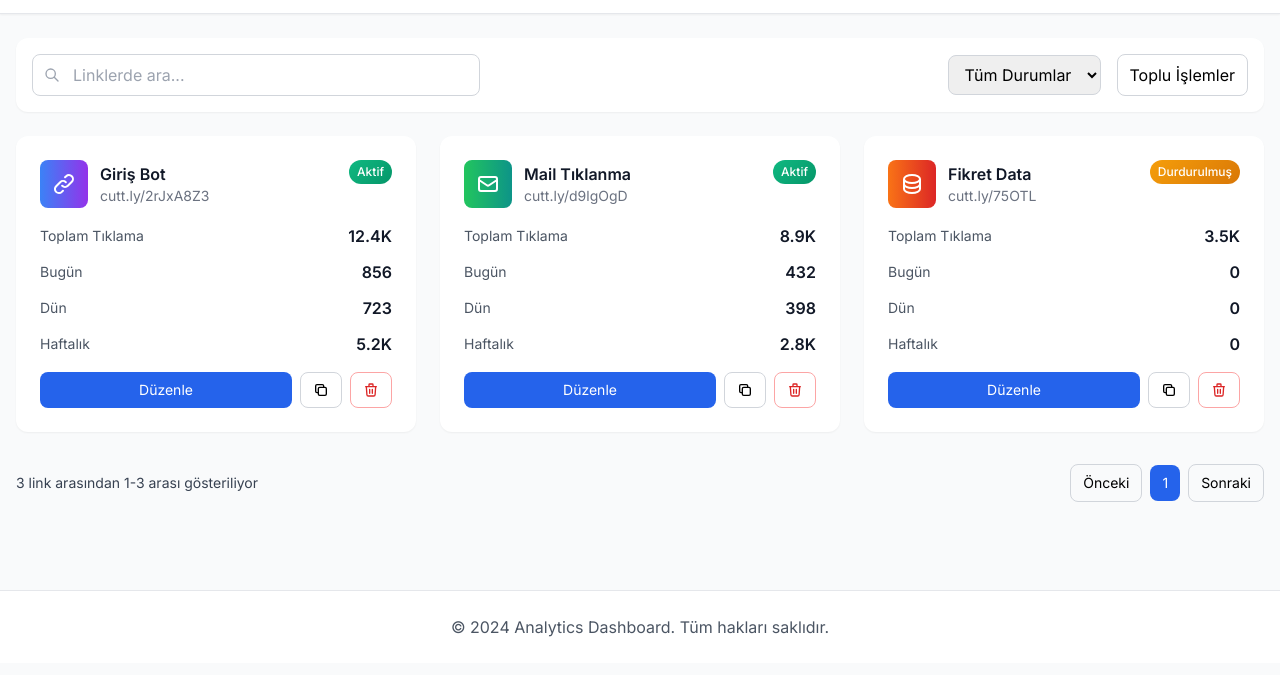
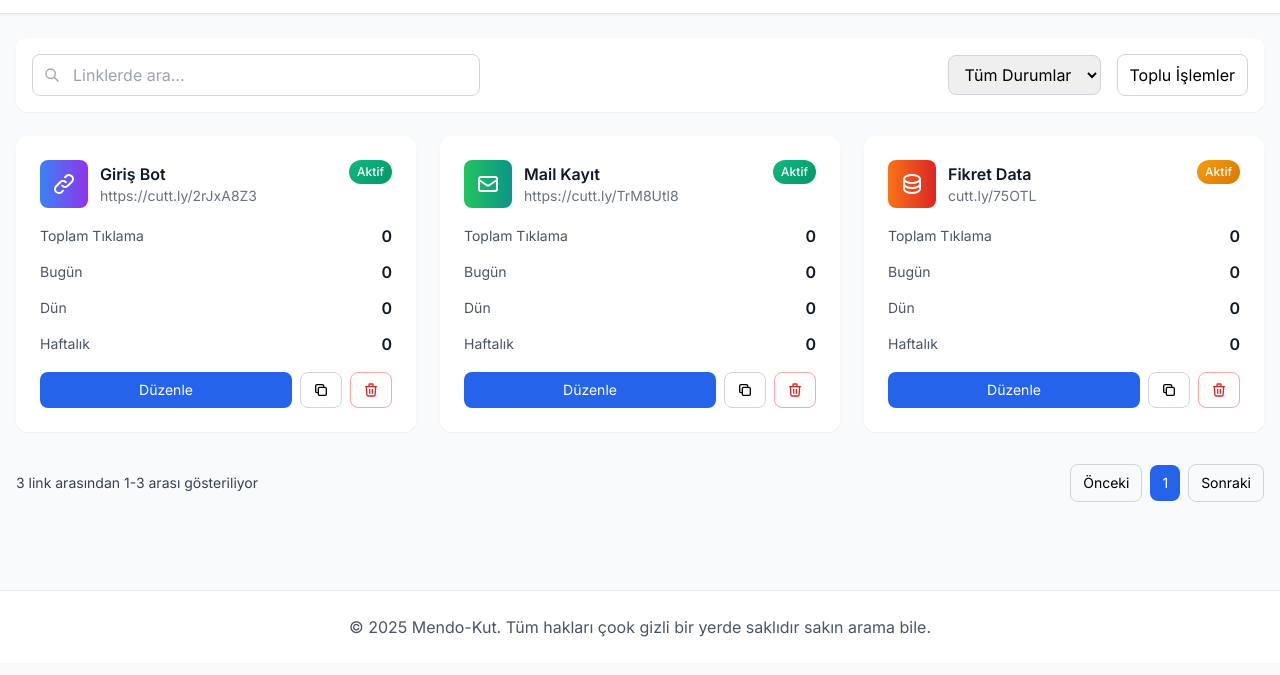
Before and after one commit to affkutay-web/dashboard, a website: page links.html in a window 1280 px wide. Shown: the part 67-742 px from the top of the page. Drawn offline with nearby package versions, Linux system fonts and the light colour scheme.

Commit message:
Update links.html

```diff
--- a/links.html
+++ b/links.html
@@ -108,7 +108,7 @@
                         </div>
                         <div>
                             <h3 class="font-semibold text-gray-900">Giriş Bot</h3>
-                            <p class="text-sm text-gray-500">cutt.ly/2rJxA8Z3</p>
+                            <p class="text-sm text-gray-500">https://cutt.ly/2rJxA8Z3</p>
                         </div>
                     </div>
                     <span class="status-active text-white px-2 py-1 rounded-full text-xs font-medium">Aktif</span>
@@ -117,19 +117,19 @@
                 <div class="space-y-3 mb-4">
                     <div class="flex justify-between items-center">
                         <span class="text-sm text-gray-600">Toplam Tıklama</span>
-                        <span class="font-semibold text-gray-900">12.4K</span>
+                        <span class="font-semibold text-gray-900">0</span>
                     </div>
                     <div class="flex justify-between items-center">
                         <span class="text-sm text-gray-600">Bugün</span>
-                        <span class="font-semibold text-gray-900">856</span>
+                        <span class="font-semibold text-gray-900">0</span>
                     </div>
                     <div class="flex justify-between items-center">
                         <span class="text-sm text-gray-600">Dün</span>
-                        <span class="font-semibold text-gray-900">723</span>
+                        <span class="font-semibold text-gray-900">0</span>
                     </div>
                     <div class="flex justify-between items-center">
                         <span class="text-sm text-gray-600">Haftalık</span>
-                        <span class="font-semibold text-gray-900">5.2K</span>
+                        <span class="font-semibold text-gray-900">0</span>
                     </div>
                 </div>
 
@@ -160,8 +160,8 @@
                             </svg>
                         </div>
                         <div>
-                            <h3 class="font-semibold text-gray-900">Mail Tıklanma</h3>
-                            <p class="text-sm text-gray-500">cutt.ly/d9lgOgD</p>
+                            <h3 class="font-semibold text-gray-900">Mail Kayıt</h3>
+                            <p class="text-sm text-gray-500">https://cutt.ly/TrM8Utl8</p>
                         </div>
                     </div>
                     <span class="status-active text-white px-2 py-1 rounded-full text-xs font-medium">Aktif</span>
@@ -170,19 +170,19 @@
                 <div class="space-y-3 mb-4">
                     <div class="flex justify-between items-center">
                         <span class="text-sm text-gray-600">Toplam Tıklama</span>
-                        <span class="font-semibold text-gray-900">8.9K</span>
+                        <span class="font-semibold text-gray-900">0</span>
                     </div>
                     <div class="flex justify-between items-center">
                         <span class="text-sm text-gray-600">Bugün</span>
-                        <span class="font-semibold text-gray-900">432</span>
+                        <span class="font-semibold text-gray-900">0</span>
                     </div>
                     <div class="flex justify-between items-center">
                         <span class="text-sm text-gray-600">Dün</span>
-                        <span class="font-semibold text-gray-900">398</span>
+                        <span class="font-semibold text-gray-900">0</span>
                     </div>
                     <div class="flex justify-between items-center">
                         <span class="text-sm text-gray-600">Haftalık</span>
-                        <span class="font-semibold text-gray-900">2.8K</span>
+                        <span class="font-semibold text-gray-900">0</span>
                     </div>
                 </div>
 
@@ -217,13 +217,13 @@
                             <p class="text-sm text-gray-500">cutt.ly/75OTL</p>
                         </div>
                     </div>
-                    <span class="status-paused text-white px-2 py-1 rounded-full text-xs font-medium">Durdurulmuş</span>
+                    <span class="status-paused text-white px-2 py-1 rounded-full text-xs font-medium">Aktif</span>
                 </div>
 
                 <div class="space-y-3 mb-4">
                     <div class="flex justify-between items-center">
                         <span class="text-sm text-gray-600">Toplam Tıklama</span>
-                        <span class="font-semibold text-gray-900">3.5K</span>
+                        <span class="font-semibold text-gray-900">0</span>
                     </div>
                     <div class="flex justify-between items-center">
                         <span class="text-sm text-gray-600">Bugün</span>
@@ -330,7 +330,7 @@
     <footer class="bg-white border-t border-gray-200 mt-16">
         <div class="max-w-7xl mx-auto px-4 py-6">
             <div class="text-center text-gray-600">
-                <p>&copy; 2024 Analytics Dashboard. Tüm hakları saklıdır.</p>
+                <p>&copy; 2025 Mendo-Kut. Tüm hakları çook gizli bir yerde saklıdır sakın arama bile.</p>
             </div>
         </div>
     </footer>
```
